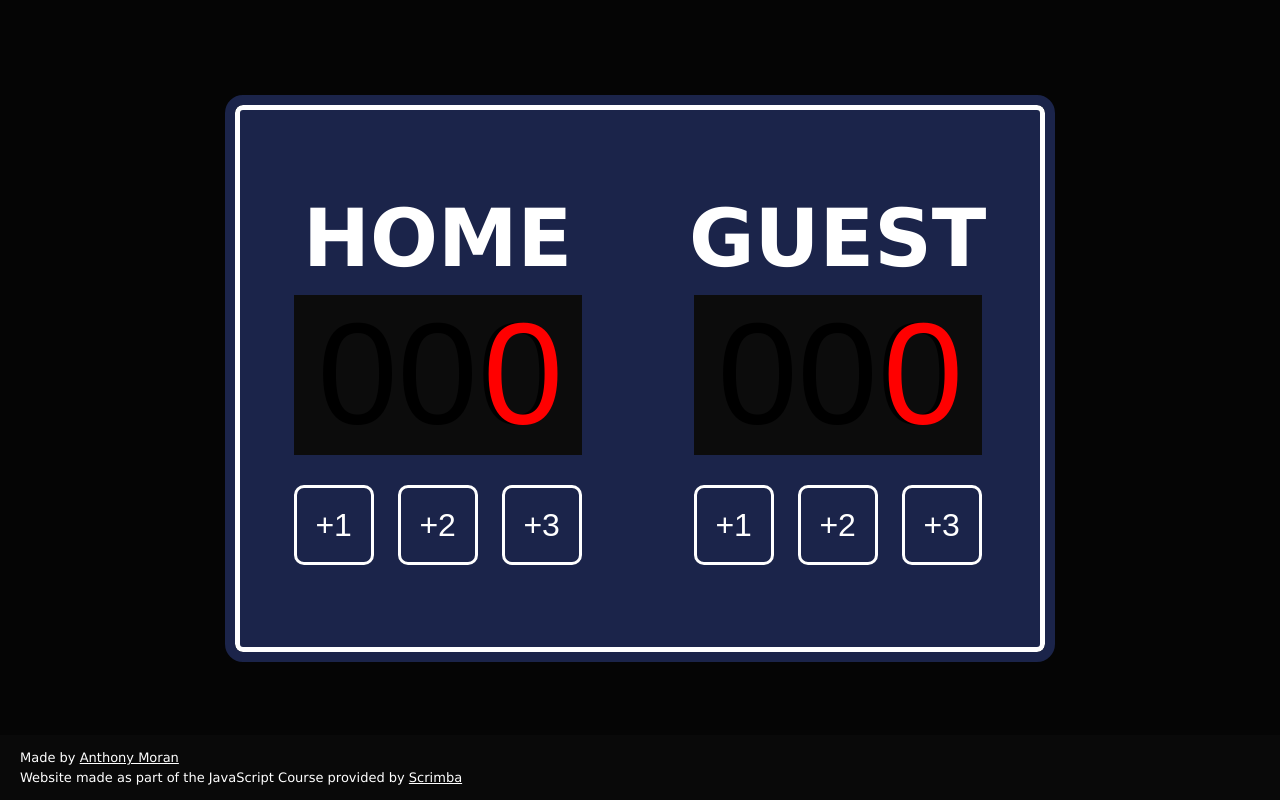
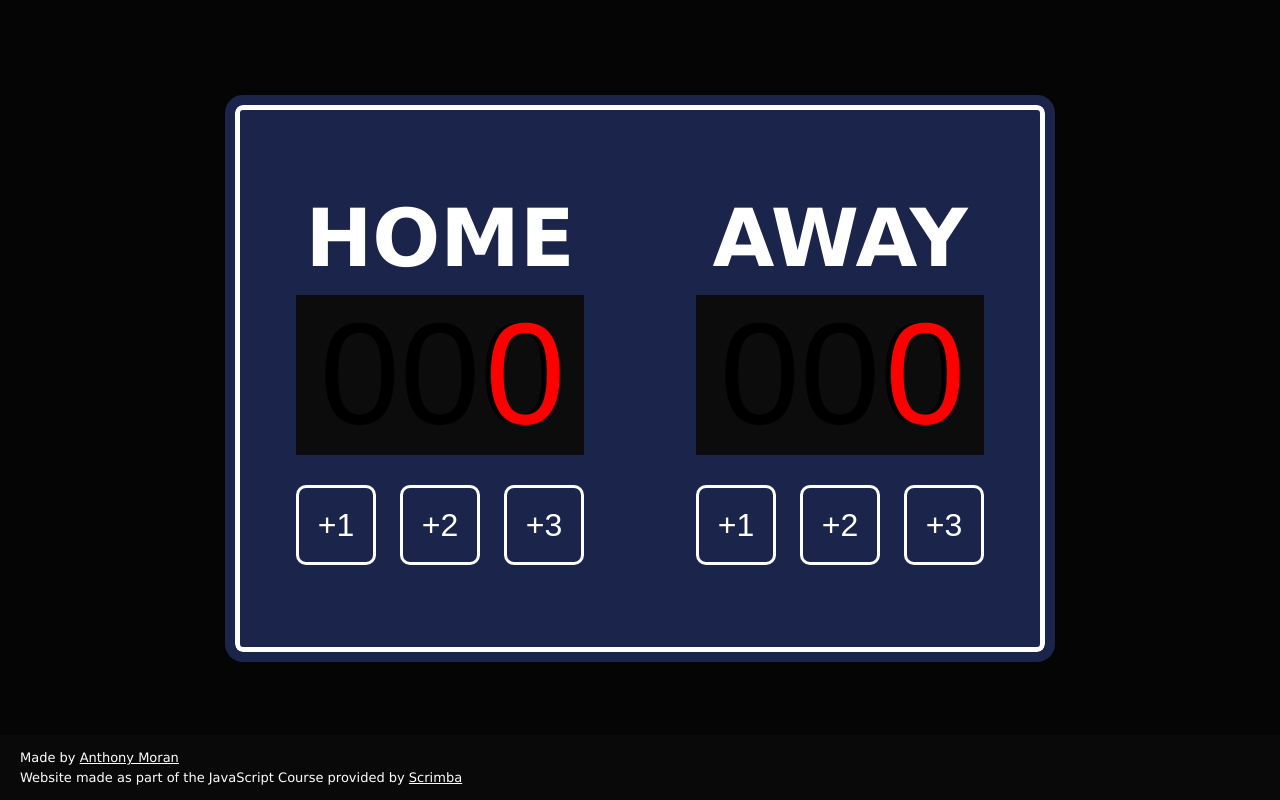
Before and after one commit to tonymm55/Scrimba-Basketball-Scorecard, a plain HTML site: page index.html in a window 1280 px wide. Drawn offline with Linux system fonts and the light colour scheme; a web font is replaced by a local one.

Commit message:
Changed Guest to Away

```diff
--- a/index.html
+++ b/index.html
@@ -33,7 +33,7 @@
             </div>
 
             <div class="team-container">
-                <h2 class="text">GUEST</h2>
+                <h2 class="text">AWAY</h2>
 
                 <div class="one">
                     <p class="pts" id="guest-pts">0</p>
```
